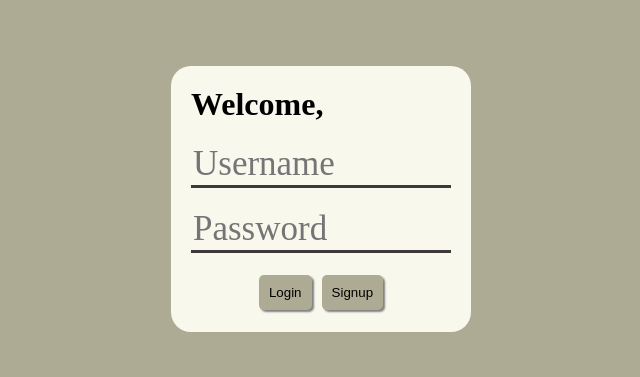
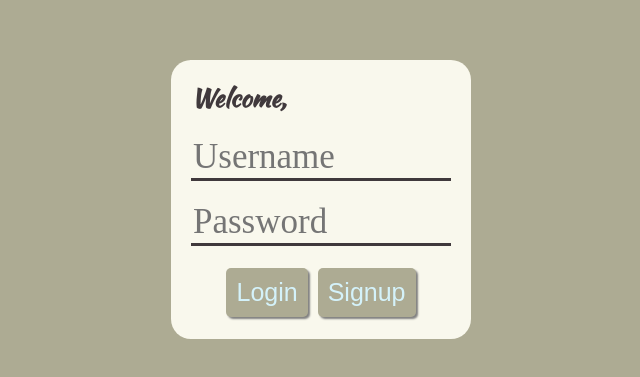
Before and after one commit to FelipeSRocha/Herestory, a Next.js app: page /login in a window 1280 px wide. Shown: the part 201-578 px from the top of the page, without its empty margins (319-959 px from the left). Built offline with nearby package versions, Linux system fonts and the light colour scheme; no server answers.

Commit message:
💄 Udate button color

```diff
--- a/Components/loginForm/style.js
+++ b/Components/loginForm/style.js
@@ -20,6 +20,9 @@ export const Form = styled.div`
     box-sizing: border-box;
 `;
 export const Text = styled.h1`
+    font-family: "Kaushan Script", cursive;
+    color: var(--Co_text);
+    font-size: 25px;
     margin: 0;
 `;
 export const Input = styled.input`
@@ -31,9 +34,9 @@ export const Input = styled.input`
     background-color: transparent;
     border-bottom: 3px solid var(--Co_text);
     box-sizing: border-box;
-    :focus{
+    color: var(--Co_secundary);
+    :focus {
         background-color: transparent;
-
     }
 `;
 export const BtnArea = styled.div`
@@ -43,18 +46,20 @@ export const BtnArea = styled.div`
     gap: 10px;
     box-sizing: border-box;
     margin-top: 20px;
-    padding:2px;
+    padding: 2px;
 `;
 export const Btn = styled.button`
     background-color: var(--Co_secundary);
-    color: var(--Co_background);
+    color: var(--Co_terciary);
     border: none;
     padding: 10px;
     border-radius: 5px;
     box-sizing: border-box;
     box-shadow: 2px 2px 2px gray;
+    font-size: 25px;
+
     :hover {
-        background-color: var(--Co_background);
+        background-color: var(--Co_terciary);
         color: var(--Co_secundary);
         box-sizing: border-box;
     }
```
